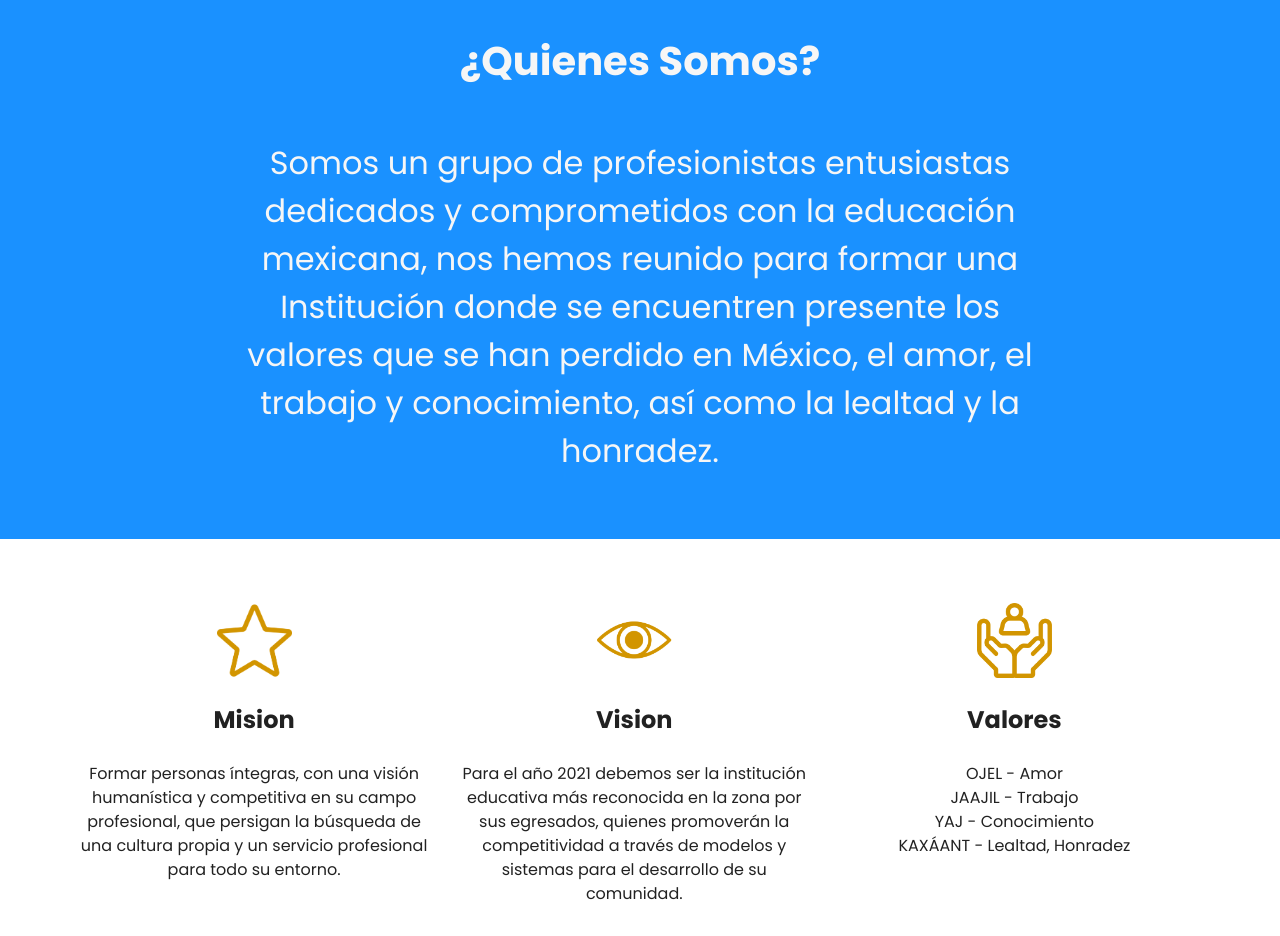
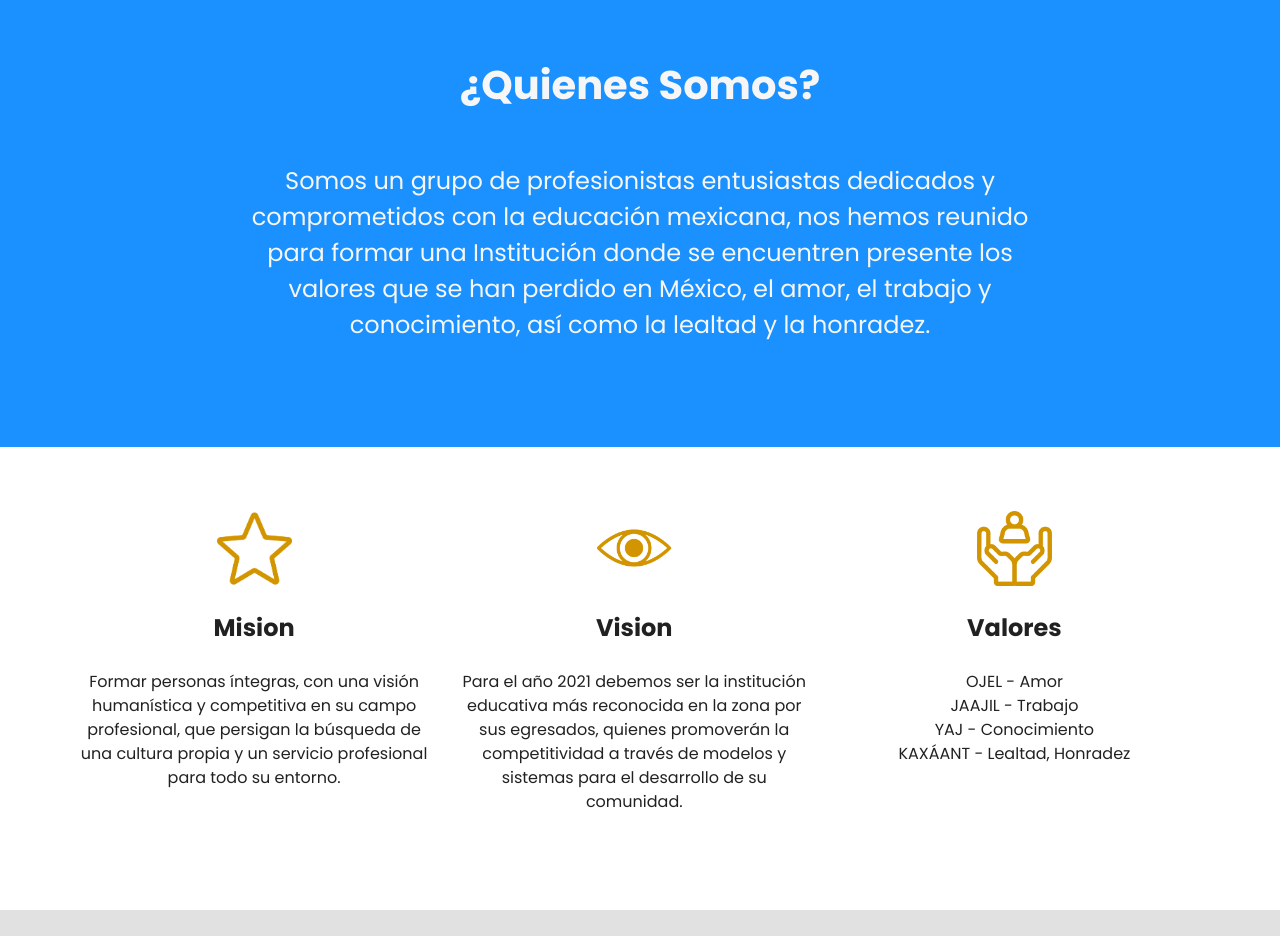
Before and after one commit to Damian9C/pakal, a Vue app: page / in a window 1280 px wide. Shown: the part 800-1736 px from the top of the page. Built offline with nearby package versions, Linux system fonts and the light colour scheme.

Commit message:
cambio en el tamaño de la letra about

```diff
--- a/src/components/home/about.vue
+++ b/src/components/home/about.vue
@@ -1,10 +1,10 @@
 <template>
   <div>
-    <div class="aboutMain" id="aboutUs">
+    <div class="aboutMain" id="aboutUs"><br/>
       <p class="aboutMain--title Poppins--Bold">¿Quienes Somos?</p>
       <p class="aboutMain--content Poppins">
         Somos un grupo de profesionistas entusiastas dedicados y comprometidos con la educación mexicana, nos hemos reunido para formar una Institución donde se encuentren presente los valores que se han perdido en México, el amor, el trabajo y conocimiento, así como la lealtad y la honradez.
-      </p>
+      </p><br/>
     </div>
 
     <div class="aboutDetails Poppins">
@@ -62,7 +62,7 @@ export default {
 .aboutMain--content{
   text-align: center;
   padding: 0 15rem 4rem;
-  font-size: 2rem;
+  font-size: 1.5rem;
 }
 
 .aboutDetails{
```
